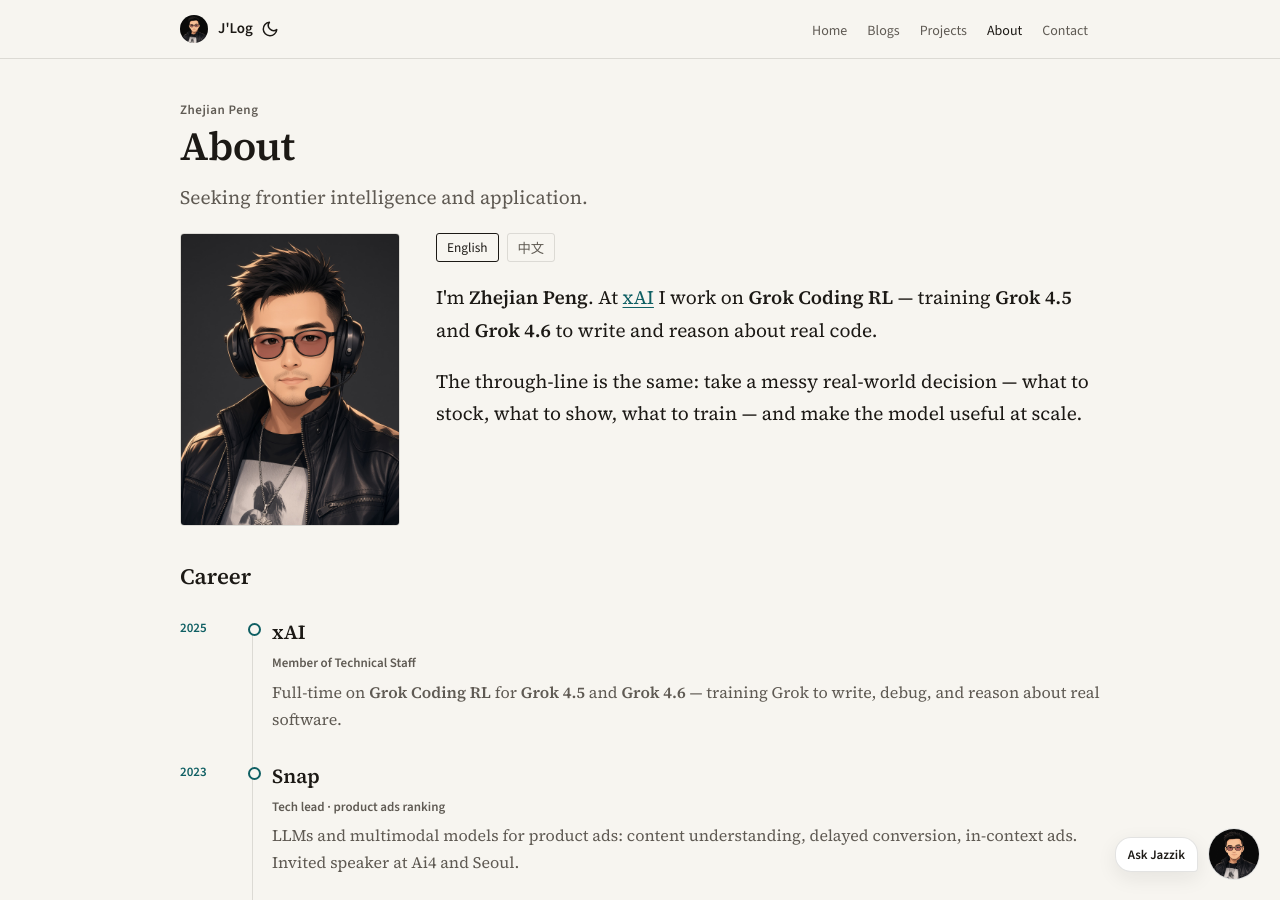
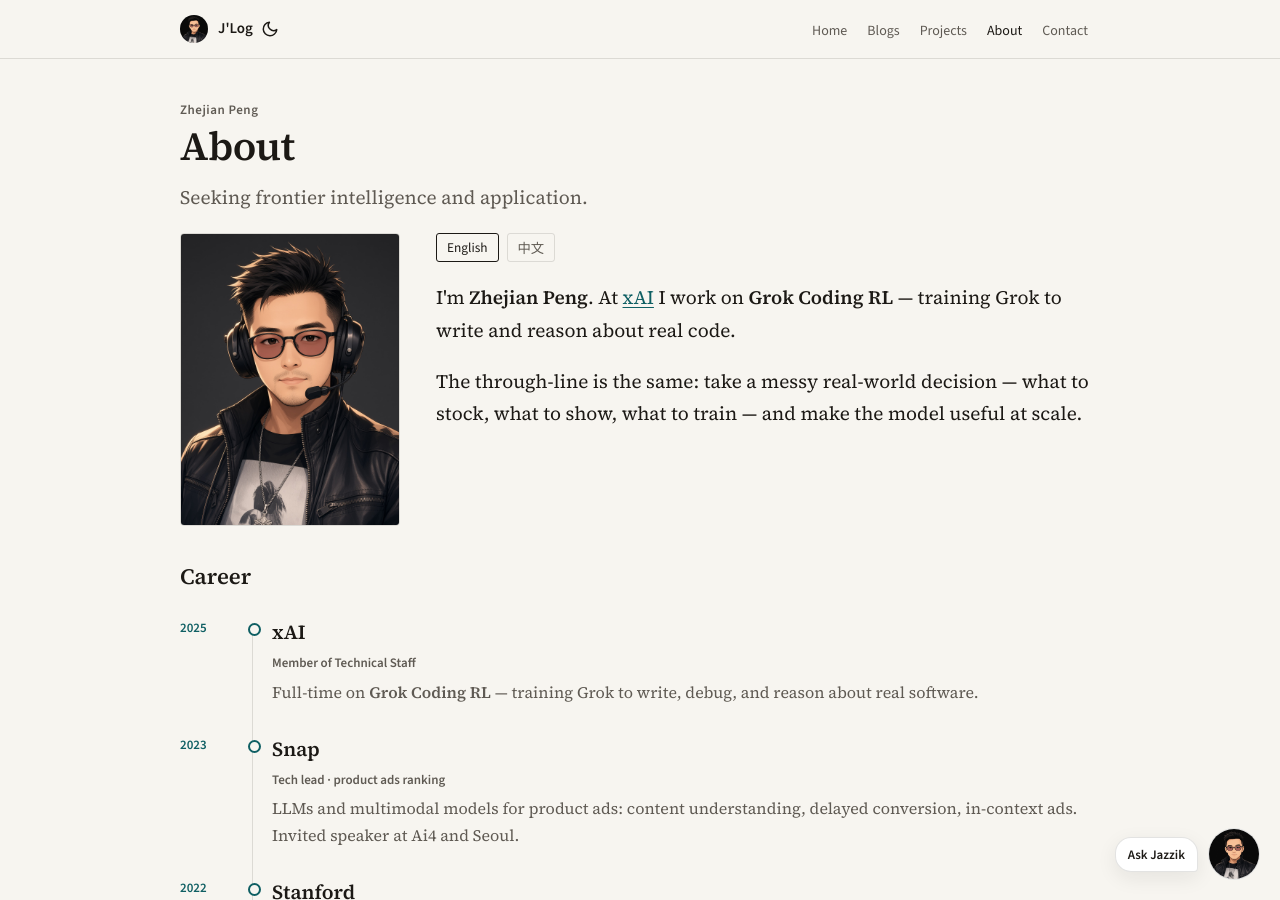
Before and after one commit to jazzikp/jazzikp.github.io, a Jekyll site: the page built from about.html, in a window 1280 px wide and 900 px high. Built offline with Jekyll 4.4.1, drawn with Linux system fonts in a browser that asks for light colours.

Commit message:
Drop Grok version numbers from public copy
Keep the Coding RL focus without naming 4.5 or 4.6.

```diff
--- a/about.html
+++ b/about.html
@@ -15,12 +15,12 @@
         </div>
 
         <div data-lang-panel="en">
-            <p>I'm <strong>Zhejian Peng</strong>. At <a href="https://x.ai/">xAI</a> I work on <strong>Grok Coding RL</strong> — training <strong>Grok 4.5</strong> and <strong>Grok 4.6</strong> to write and reason about real code.</p>
+            <p>I'm <strong>Zhejian Peng</strong>. At <a href="https://x.ai/">xAI</a> I work on <strong>Grok Coding RL</strong> — training Grok to write and reason about real code.</p>
             <p>The through-line is the same: take a messy real-world decision — what to stock, what to show, what to train — and make the model useful at scale.</p>
         </div>
 
         <div data-lang-panel="zh" hidden>
-            <p>我是<strong>Zhejian Peng</strong>。在 <a href="https://x.ai/">xAI</a> 做 <strong>Grok Coding RL</strong>，训练 <strong>Grok 4.5</strong> 和 <strong>Grok 4.6</strong> 写代码、理解真实软件。</p>
+            <p>我是<strong>Zhejian Peng</strong>。在 <a href="https://x.ai/">xAI</a> 做 <strong>Grok Coding RL</strong>，训练 Grok 写代码、理解真实软件。</p>
             <p>一条线贯穿下来：把现实里难决策的问题 —— 补什么货、推什么内容、怎么训练 —— 做成能上线的模型。</p>
         </div>
     </div>
@@ -34,7 +34,7 @@
                 <time>2025</time>
                 <div>
                     <h3>xAI <span>Member of Technical Staff</span></h3>
-                    <p>Full-time on <strong>Grok Coding RL</strong> for <strong>Grok 4.5</strong> and <strong>Grok 4.6</strong> — training Grok to write, debug, and reason about real software.</p>
+                    <p>Full-time on <strong>Grok Coding RL</strong> — training Grok to write, debug, and reason about real software.</p>
                 </div>
             </li>
             <li class="career-item">
@@ -87,7 +87,7 @@
                 <time>2025</time>
                 <div>
                     <h3>xAI <span>Member of Technical Staff</span></h3>
-                    <p>全职做 <strong>Grok 4.5</strong> 和 <strong>Grok 4.6</strong> 的 <strong>Grok Coding RL</strong>，让 Grok 更能写代码、调试、理解真实软件。</p>
+                    <p>全职做 <strong>Grok Coding RL</strong>，让 Grok 更能写代码、调试、理解真实软件。</p>
                 </div>
             </li>
             <li class="career-item">
--- a/index.html
+++ b/index.html
@@ -9,7 +9,7 @@
             <p class="motto">“Extend the light of consciousness to the stars.” <cite>— Elon Musk</cite></p>
             <p class="lede">
                 Writing on ranking, recommendation, and coding RL.
-                At xAI I work on Grok Coding RL for Grok 4.5 and 4.6.
+                At xAI I work on Grok Coding RL.
             </p>
             <div class="actions">
                 <a class="btn ghost" href="{{ site.baseurl }}/about/">About</a>
@@ -37,7 +37,7 @@
         </div>
         <div class="meta-card">
             <strong>2025 · xAI</strong>
-            <p>Grok Coding RL · 4.5 / 4.6</p>
+            <p>Grok Coding RL</p>
         </div>
     </section>
 
--- a/workers/resume.js
+++ b/workers/resume.js
@@ -5,7 +5,7 @@
 
 ## Experience
 xAI — Member of Technical Staff (2025–present)
-- Full-time on Grok Coding RL for Grok 4.5 and Grok 4.6: training Grok to write, debug, and reason about real software.
+- Full-time on Grok Coding RL: training Grok to write, debug, and reason about real software.
 
 Snap — Machine Learning Engineer, tech lead, product ads ranking (2023–2025)
 - LLM synthetic labels and content understanding for product ads.
```
